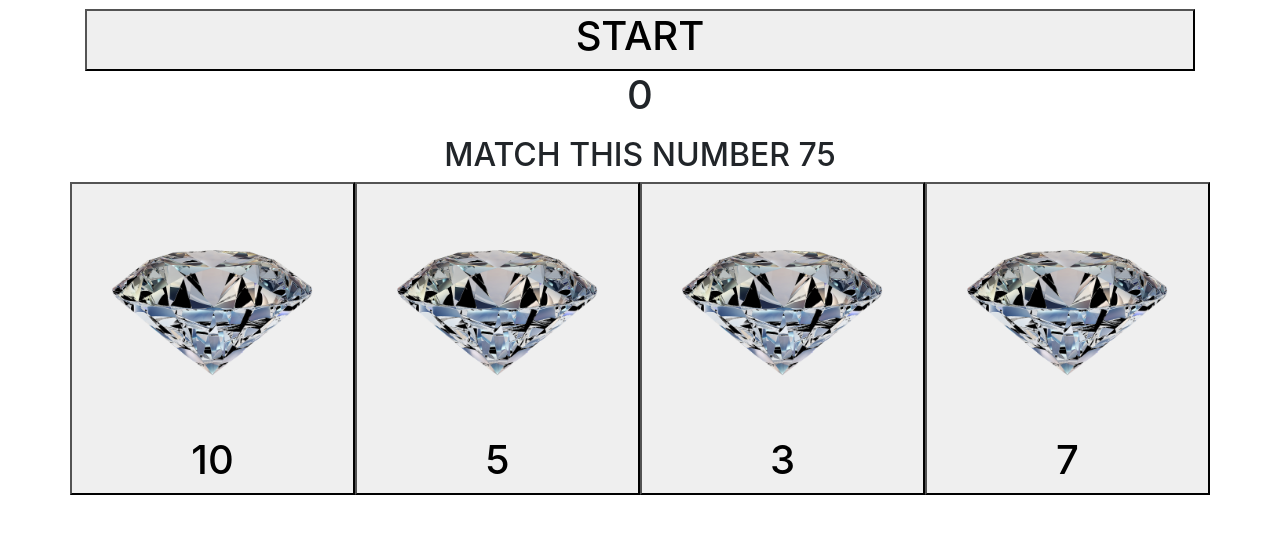
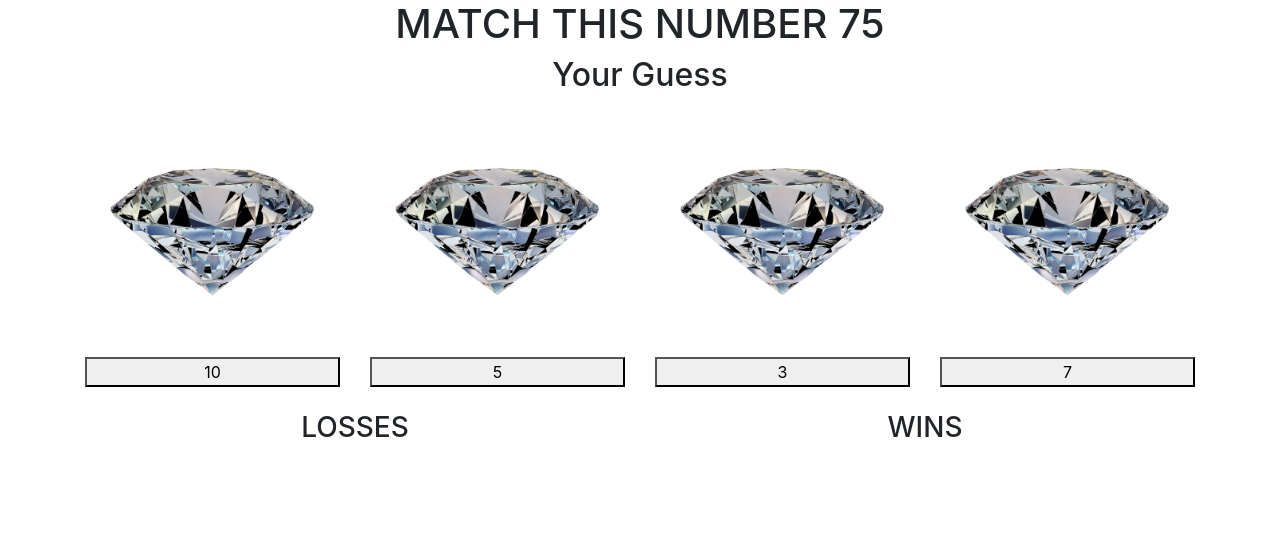
Before and after one commit to Jestonls/unit-4-game, a plain HTML site: page index.html in a window 1280 px wide. Drawn offline with nearby package versions, Linux system fonts and the light colour scheme.

```diff
--- a/index.html
+++ b/index.html
@@ -18,44 +18,36 @@
 
     <div class="container">
 
-      <div class="row">
-              <section class="col-lg-12 col-md-12">
-                      <h1 id="winnerLooser" class="text-center col-lg-12 col-md-12"></h1>
-                      <button class="text-center col-lg-12 col-md-12">
-                      <h1 id="start">START</h1>
-                      </button>
-                      <h1 id="total" class="text-center col-lg-12 col-md-12" value="0"></h1>
-                      <h1 id="restart" class="text-center col-lg-12 col-md-12"></h1>
-              </section>
-          </div>
 
   <div class="row">
-      <h2 class="col-lg-12 text-center">MATCH THIS NUMBER <span id="number-to-guess"></span>  </h2>
+      <h1 class="col-lg-12 text-center">MATCH THIS NUMBER <span id="number-to-guess"></span>  </h1>
+      <h2 id="total" class="text-center col-lg-12 col-md-12" value="0">Your Guess</h2>
 
     </div>
   <div class="row">
-      <button id="adding" class="col-lg-3 col-md-3 col-sm-3">
-          <img id="" value="0" src="assets/crystal.png" class="crystal-image max100">
-          <h1 id="userguess1"  value="0" class="text-center col-lg-12">0</h1>
-      </button>
-      <button id="adding1" class="col-lg-3 col-md-3 col-sm-3">
-          <img id="" value="0" src="assets/crystal.png" class="crystal-image max100">
-          <h1 id="userguess2"  value="0" class="text-center col-lg-12">0</h1>
-      </button>
-      <button id="adding2" class="col-lg-3 col-md-3 col-sm-3">
-          <img id="" value="0" src="assets/crystal.png" class="crystal-image max100">
-          <h1 id="userguess3"  value="0" class="text-center col-lg-12">0</h1>
-      </button>
-      <button id="adding3 " class="col-lg-3 col-md-3 col-sm-3">
-          <img id="" value="0" src="assets/crystal.png" class="crystal-image max100">
-          <h1 id="userguess4"  value="0" class="text-center col-lg-12">0</h1>
-      </button>
+      <div class="col-lg-3 col-md-3 col-sm-3">
+          <img id="" value="0" src="assets/crystal.png" class="max100">
+          <button id="userinput"  class="userguesses text-center col-lg-12">0</button>
+      </div>
+      <div class="col-lg-3 col-md-3 col-sm-3">
+          <img id="" src="assets/crystal.png" class="max100">
+          <button id="userinput"  class="userguesses text-center col-lg-12">0</button>
+      </div>
+      <div class="col-lg-3 col-md-3 col-sm-3">
+          <img id="" src="assets/crystal.png" class="max100">
+          <button id="userinput"  class="userguesses text-center col-lg-12">0</button>
+      </div>
+      <div class="col-lg-3 col-md-3 col-sm-3">
+          <img id="" src="assets/crystal.png" class="max100">
+          <button id="userinput"  class="userguesses text-center col-lg-12">0</button>
+      </div>
 
   </div>
-  <h2 class="text-center">
-        <div id="loss" class="col-lg-6 col-md-6 text-center" value="0"></div>
-        <div id="wins" class="col-lg-6 col-md-6 text-center" value="0"></div>
-          </h2>
+  <br>
+  <h3 class="text-center row">
+        <div id="losses" class="col-lg-6 col-md-6 text-center" value="0">LOSSES</div>
+        <div id="wins" class="col-lg-6 col-md-6 text-center" value="0">WINS</div>
+          </h3>
 
 
 </div>
@@ -79,41 +71,51 @@
 
 
   var counter = 0;
+  var total = $("#total");
+  var wins = 0;
+  console.log(wins);
+  var losses = 0;
+  console.log(losses);
 
-  var div3 = document.getElementById('total');
-
-div3.innerHTML += counter;
-
+  total.innerHTML += counter;
   var userGuess = [10, 5, 3, 7];
 
-$('#userguess1').text(userGuess[0]);
-$('#userguess2').text(userGuess[1]);
-$('#userguess3').text(userGuess[2]);
-$('#userguess4').text(userGuess[3]);
 
+    for (var i = 0; i < userGuess.length; i++) {
+      imageCrystal = $(".userguesses");
+//Here is where I was having the issue
+//Issue solved: Attributes of falue set within the same working for loop using the eq method
+      imageCrystal.eq(0).text(userGuess[0]).attr("value", userGuess[0]) ;
+        imageCrystal.eq(1).text(userGuess[1]).attr("value", userGuess[1]) ;
+        imageCrystal.eq(2).text(userGuess[2]).attr("value", userGuess[2]) ;
+        imageCrystal.eq(3).text(userGuess[3]).attr("value", userGuess[3]) ;
+        $(".userguesses").append(imageCrystal);
+    }
 
+    $(".userguesses").on("click", function() {
 
-
-  $(".crystal-image").on("click", function() {
-    for (var i = 0; i < userGuess.length; i++) {
-        var crystalValue = (userGuess[i]);
-        crystalValue = parseInt(crystalValue);
+//  var crystalValue = (userGuess[i]);
+    var crystalValue = ($(this).attr("value"));
+    crystalValue = parseInt(crystalValue);
     counter += crystalValue;
-    alert("New score: " + counter);
-
+    $('#total').text(counter);
 
     if (counter === guess) {
       alert("You win!");
       $('#wins').text('YOU WIN!');
-    }
+      counter = 0;
+      $('#wins').text('WINS ' + (wins+=1));
+}
 
     else if (counter >= guess) {
       alert("You lose!!");
-      $('#loss').text('YOU\'RE DONE!');
+      $('#losses').text('YOU\'RE DONE!');
+      counter = 0;
+      $('#losses').text('LOSSES ' + (losses+=1));
     }
-}
 
   });
+
 
   </script>
 
```
Also changed, not shown: assets/crystal.js (+44 -32 lines).
